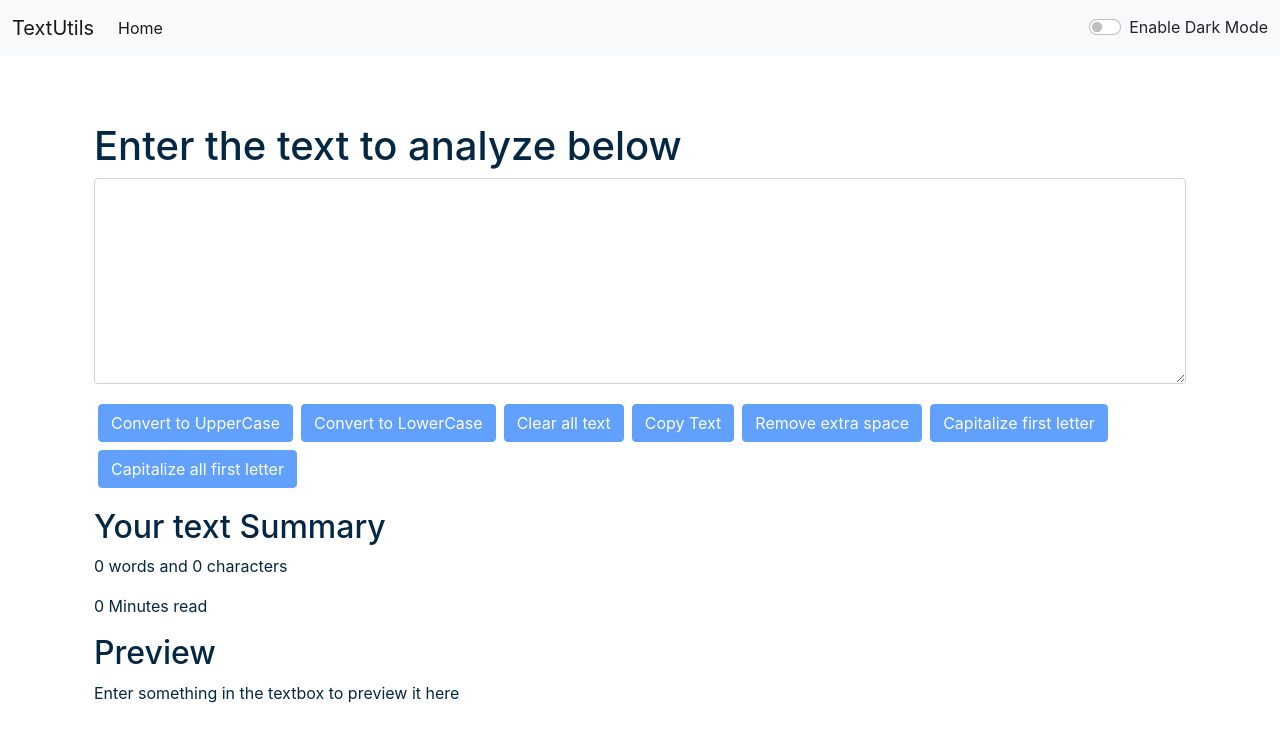
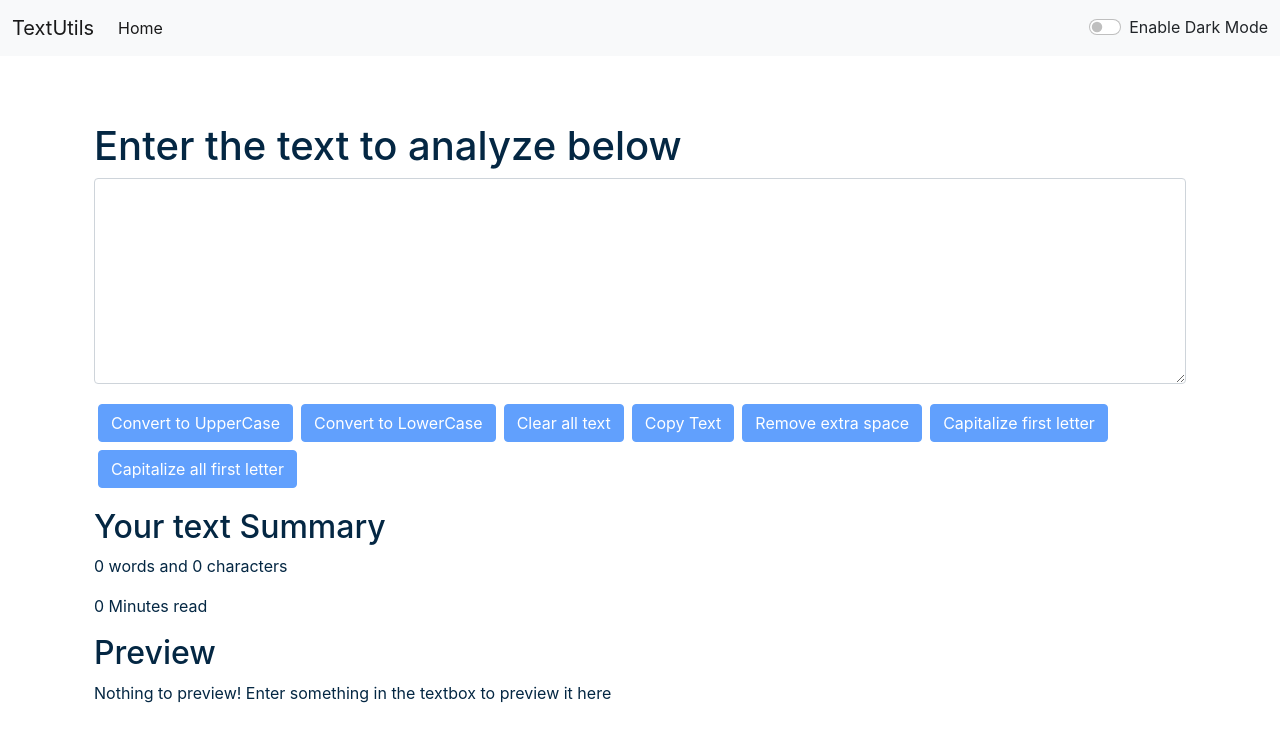
Before and after one commit to bhawana2001/Text-Utils, a React (Create React App) app: page / in a window 1280 px wide. Shown: the top 742 px of the page. Built offline with nearby package versions, Linux system fonts and the light colour scheme.

Commit message:
Change preview text

```diff
--- a/src/components/TextForm.js
+++ b/src/components/TextForm.js
@@ -86,7 +86,7 @@ export default function TextForm(props) {
                 <p>{text.split(" ").filter((element) => { return element.length !== 0 }).length} words and {text.length} characters</p>
                 <p>{0.008 * text.split(" ").filter((element) => { return element.length !== 0 }).length} Minutes read</p>
                 <h2>Preview</h2>
-                <p>{text.length > 0 ? text : "Enter something in the textbox to preview it here "}</p>
+                <p>{text.length > 0 ? text : "Nothing to preview! Enter something in the textbox to preview it here "}</p>
             </div>
         </>
     )
```
